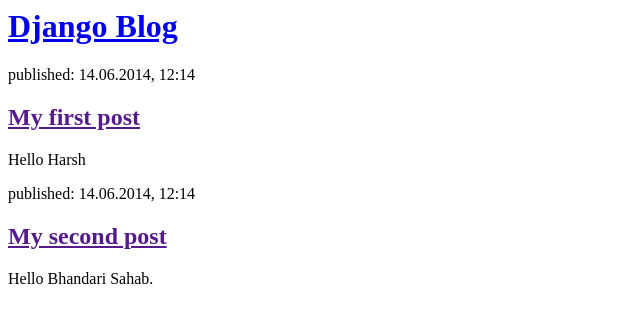
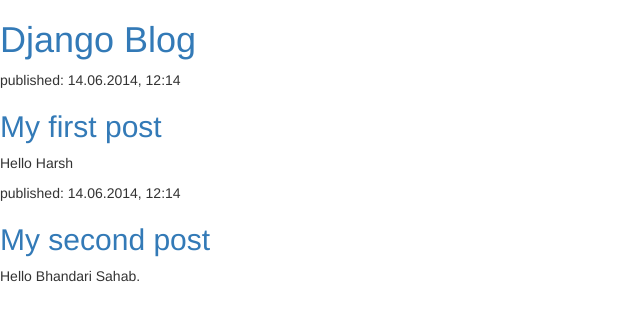
Before and after one commit to priyankaa0207/my-first-django-project, a Django app: page / in a window 1280 px wide. Shown: the top 323 px of the page, without its empty margins (0-640 px from the left). Run offline with Django 3.2, Linux system fonts and the light colour scheme; some libraries are stand-ins or nearby versions.

Commit message:
bootstrap added in html file

```diff
--- a/blog/templates/blog/post_list.html
+++ b/blog/templates/blog/post_list.html
@@ -1,3 +1,6 @@
+<link rel="stylesheet" href="//maxcdn.bootstrapcdn.com/bootstrap/3.2.0/css/bootstrap.min.css">
+<link rel="stylesheet" href="//maxcdn.bootstrapcdn.com/bootstrap/3.2.0/css/bootstrap-theme.min.css">
+
 <html>
     <head>
         <title>Django</title>
--- a/myproject/settings.py
+++ b/myproject/settings.py
@@ -23,7 +23,7 @@
 SECRET_KEY = '(6sx&x2m%jwd=tujt)lh-+0+c5#ovu21+oy9(4u5b2k(0$8-b@'
 
 # SECURITY WARNING: don't run with debug turned on in production!
-DEBUG = False
+DEBUG = True
 
 ALLOWED_HOSTS = ['127.0.0.1', 'priyankaa0207.pythonanywhere.com']
 
```
